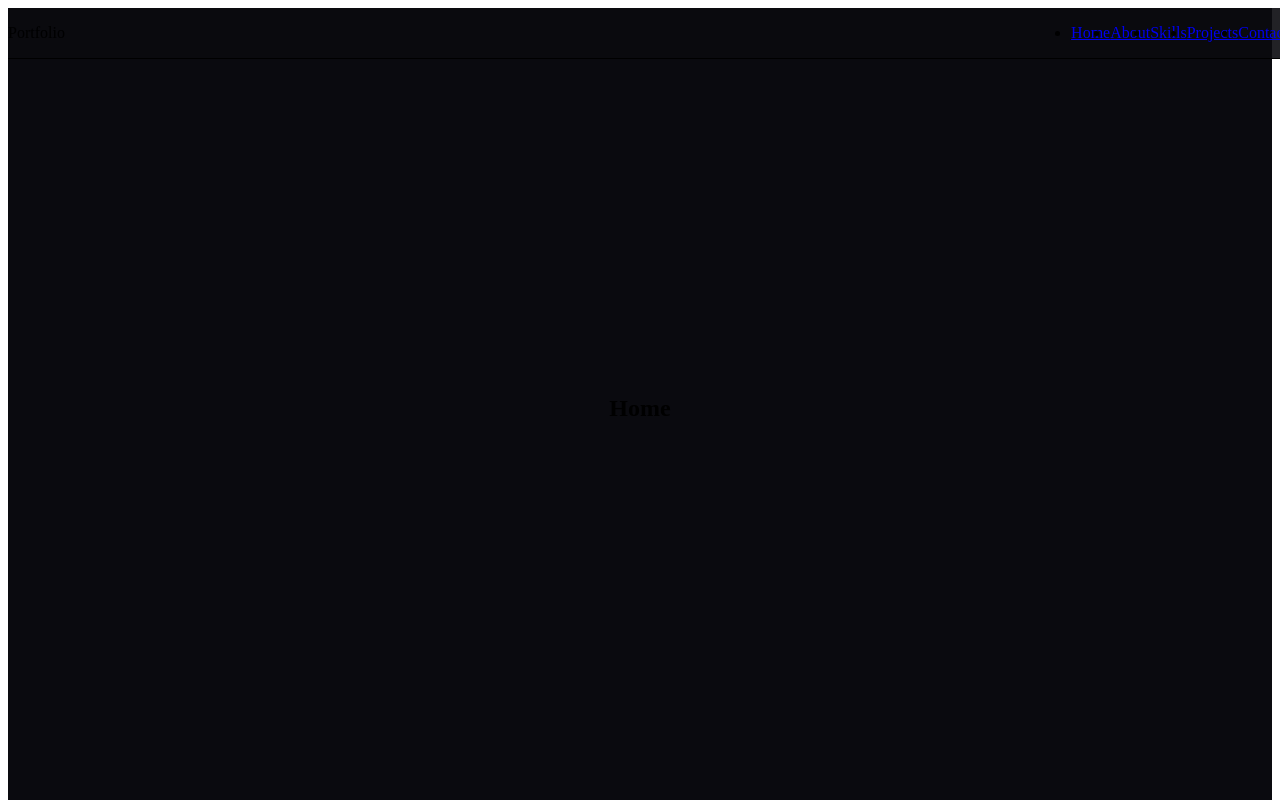
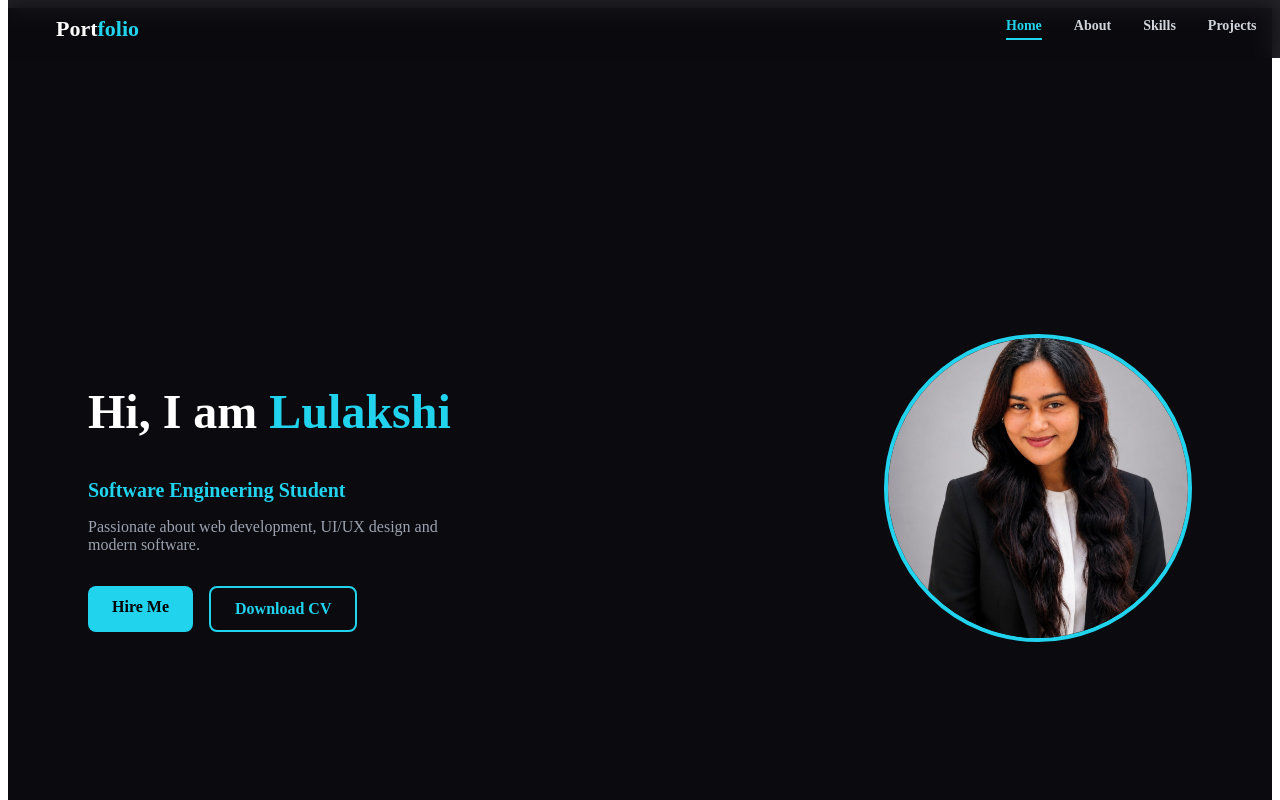
Before and after one commit to Lulakshisl/portfolio, a React app: page / in a window 1280 px wide. Shown: the top 800 px of the page. Built offline with nearby package versions, Linux system fonts and the light colour scheme; the HTML template or start-up script is replaced by a standard one.

Commit message:
feat: Phase 3 - Home section complete

```diff
--- a/src/components/Navbar.tsx
+++ b/src/components/Navbar.tsx
@@ -1,18 +1,24 @@
+import { useState } from 'react'
+
 const Navbar = () => {
-  const navItems = ['Home', 'About', 'Skills', 'Projects', 'Contact']
+  const [active, setActive] = useState('Home')
+  const items = ['Home', 'About', 'Skills', 'Projects', 'Contact']
+
   return (
-    <nav className="fixed top-0 w-full bg-[#0a0a0f]/90 backdrop-blur-sm z-50 px-8 py-4 flex justify-between items-center border-b border-white/10">
-      <span className="text-white font-bold text-xl">Portfolio</span>
-      <ul className="flex gap-8">
-        {navItems.map(item => (
-          <li key={item}>
-            <a href={`#${item.toLowerCase()}`} className="text-gray-300 hover:text-purple-400 transition-colors">
-              {item}
-            </a>
-          </li>
+    <nav style={{position:'fixed',top:0,width:'100%',zIndex:50,padding:'16px 48px',display:'flex',justifyContent:'space-between',alignItems:'center',backgroundColor:'rgba(10,10,15,0.9)',backdropFilter:'blur(10px)'}}>
+      <span style={{color:'white',fontWeight:900,fontSize:'22px'}}>
+        Port<span style={{color:'#22d3ee'}}>folio</span>
+      </span>
+      <div style={{display:'flex',gap:'32px'}}>
+        {items.map(item => (
+          <a key={item} href={'#'+item.toLowerCase()} onClick={()=>setActive(item)}
+            style={{color:active===item?'#22d3ee':'#d1d5db',textDecoration:'none',fontWeight:600,fontSize:'14px',borderBottom:active===item?'2px solid #22d3ee':'2px solid transparent',paddingBottom:'4px'}}>
+            {item}
+          </a>
         ))}
-      </ul>
+      </div>
     </nav>
   )
 }
+
 export default Navbar
--- a/src/sections/Home.tsx
+++ b/src/sections/Home.tsx
@@ -1,6 +1,33 @@
 const Home = () => {
-  return <div className="min-h-screen flex items-center justify-center">
-    <h1 className="text-white text-4xl">Home</h1>
-  </div>
+  return (
+    <div style={{backgroundColor:"#0a0a0f",minHeight:"100vh",display:"flex",alignItems:"center",justifyContent:"space-between",padding:"80px"}}>
+
+      <div>
+        <h1 style={{color:"white",fontSize:"48px",fontWeight:"900"}}>
+          Hi, I am <span style={{color:"#22d3ee"}}>Lulakshi</span>
+        </h1>
+        <h2 style={{color:"#22d3ee",fontSize:"20px",marginTop:"16px"}}>
+          Software Engineering Student
+        </h2>
+        <p style={{color:"#9ca3af",marginTop:"16px",maxWidth:"400px"}}>
+          Passionate about web development, UI/UX design and modern software.
+        </p>
+        <div style={{display:"flex",gap:"16px",marginTop:"32px"}}>
+          <a href="mailto:test@gmail.com" style={{backgroundColor:"#22d3ee",color:"black",padding:"12px 24px",borderRadius:"8px",fontWeight:"700",textDecoration:"none"}}>
+            Hire Me
+          </a>
+          <a href="/cv.pdf" style={{border:"2px solid #22d3ee",color:"#22d3ee",padding:"12px 24px",borderRadius:"8px",fontWeight:"700",textDecoration:"none"}}>
+            Download CV
+          </a>
+        </div>
+      </div>
+
+      <div style={{width:"300px",height:"300px",borderRadius:"50%",border:"4px solid #22d3ee",overflow:"hidden"}}>
+        <img src="/hero.png" alt="Lulakshi" style={{width:"100%",height:"100%",objectFit:"cover"}}/>
+      </div>
+
+    </div>
+  )
 }
+
 export default Home
```
Also changed, not shown: public/hero.png (added), public/lushi.png (added).
